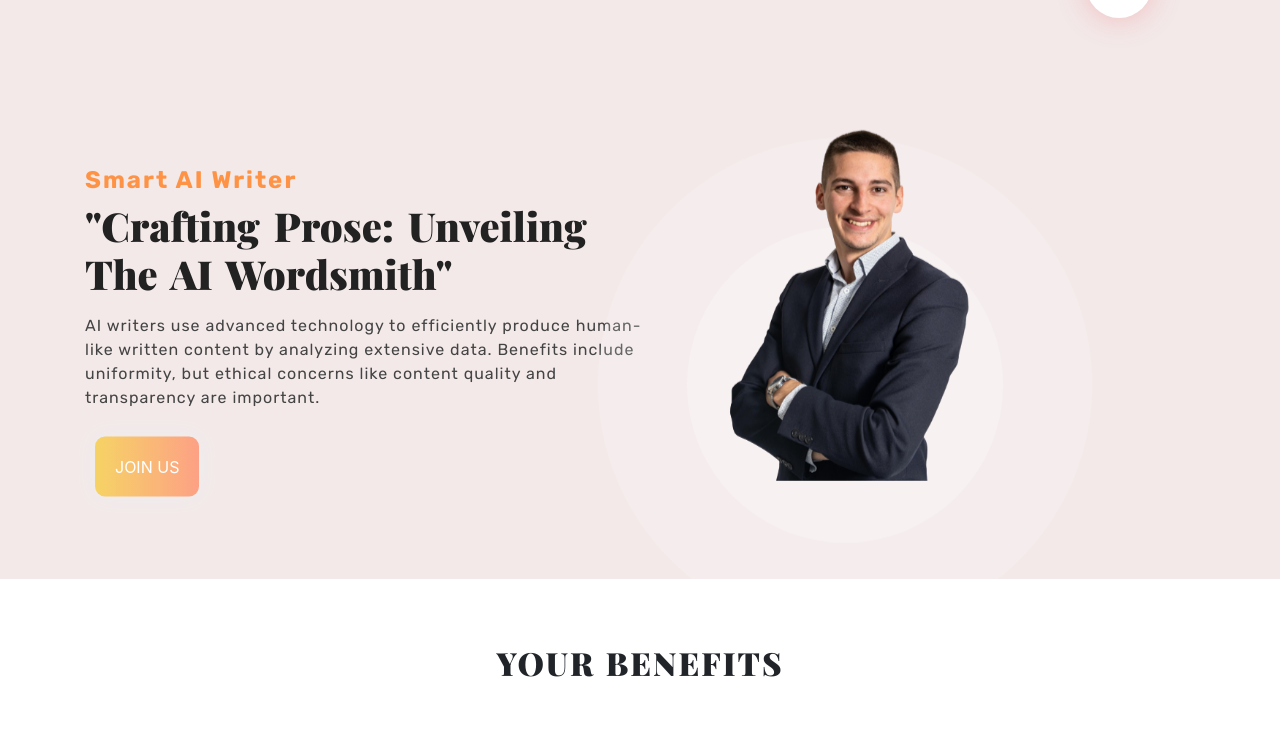
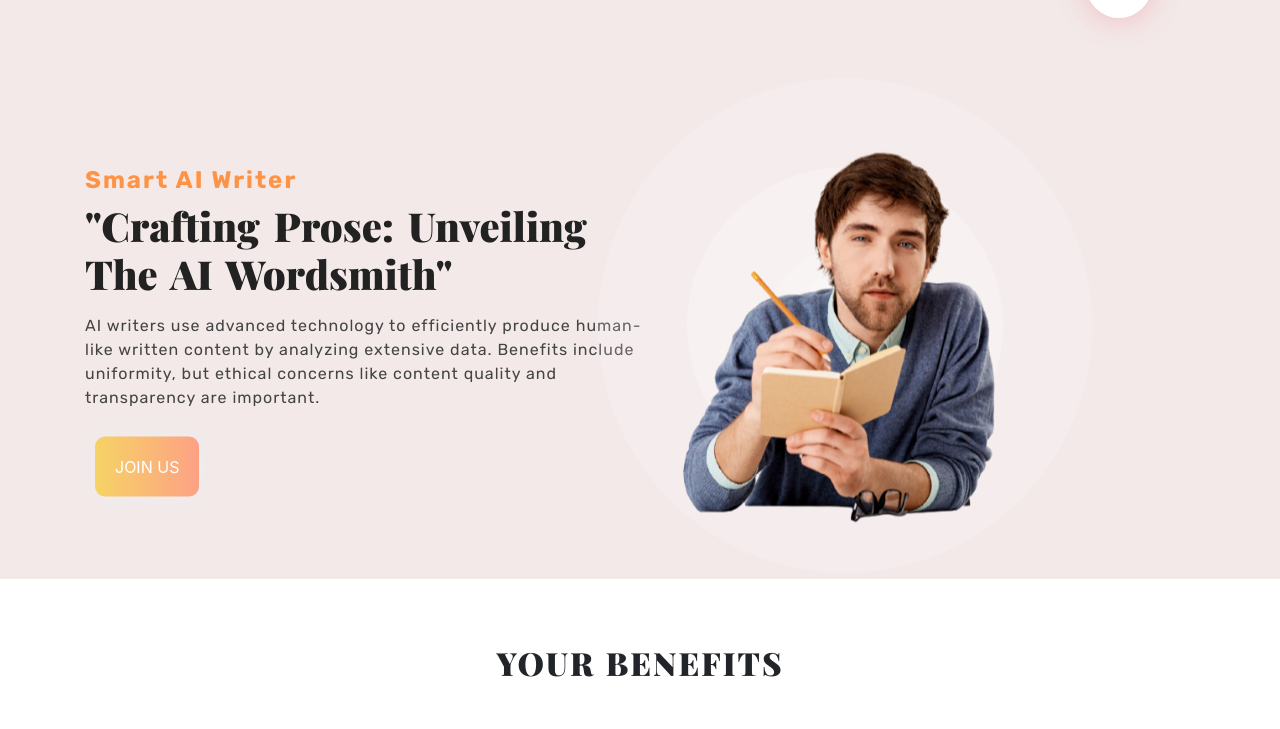
Before and after one commit to MeetYourAI/AIWriter, a plain HTML site: page index.html in a window 1280 px wide. Shown: the part 61-790 px from the top of the page. Drawn offline with nearby package versions, Linux system fonts and the light colour scheme.

Commit message:
removed old images and added new model

```diff
--- a/index.html
+++ b/index.html
@@ -86,7 +86,7 @@
       <div class="col-md-6 banner-yoga d-md-block d-none">
         <div class="banner-block">
           <!-- HERE'S WHERE YOU EDIT THE PERSON MODEL IMAGE -->
-          <img src="images/model1505x540Transparent.png" class="img-fluid" alt="banner" style="border-radius: 15px;" />
+          <img src="images/tempModel.png" class="img-fluid" alt="banner" style="border-radius: 15px;" />
           <div class="animation-circle-inverse left">
             <span></span>
             <span></span>
```
Also changed, not shown: images/logo128x128.png (deleted), images/logo_icon.ico (deleted), images/logo_mjF_icon.ico (deleted), images/model1505x540.png (deleted), images/model1505x540Transparent.png (deleted), 1 other file.
